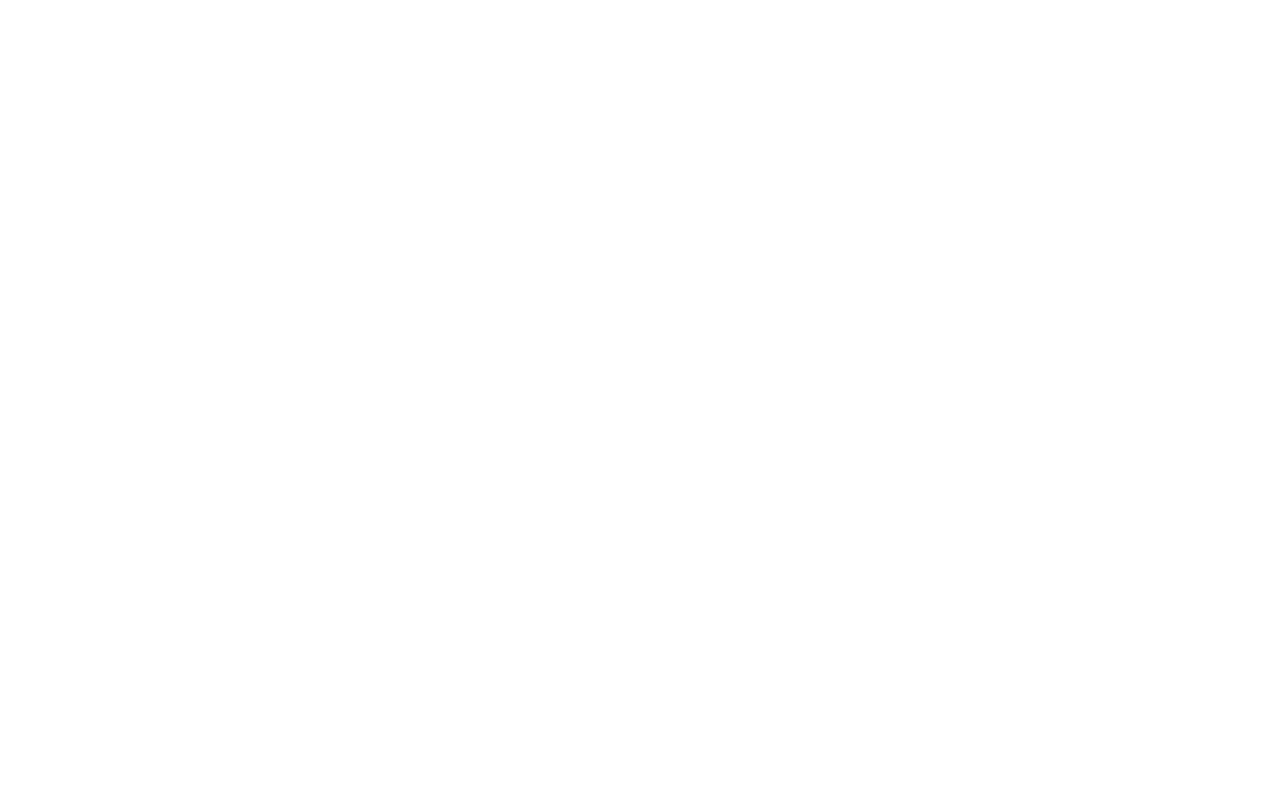
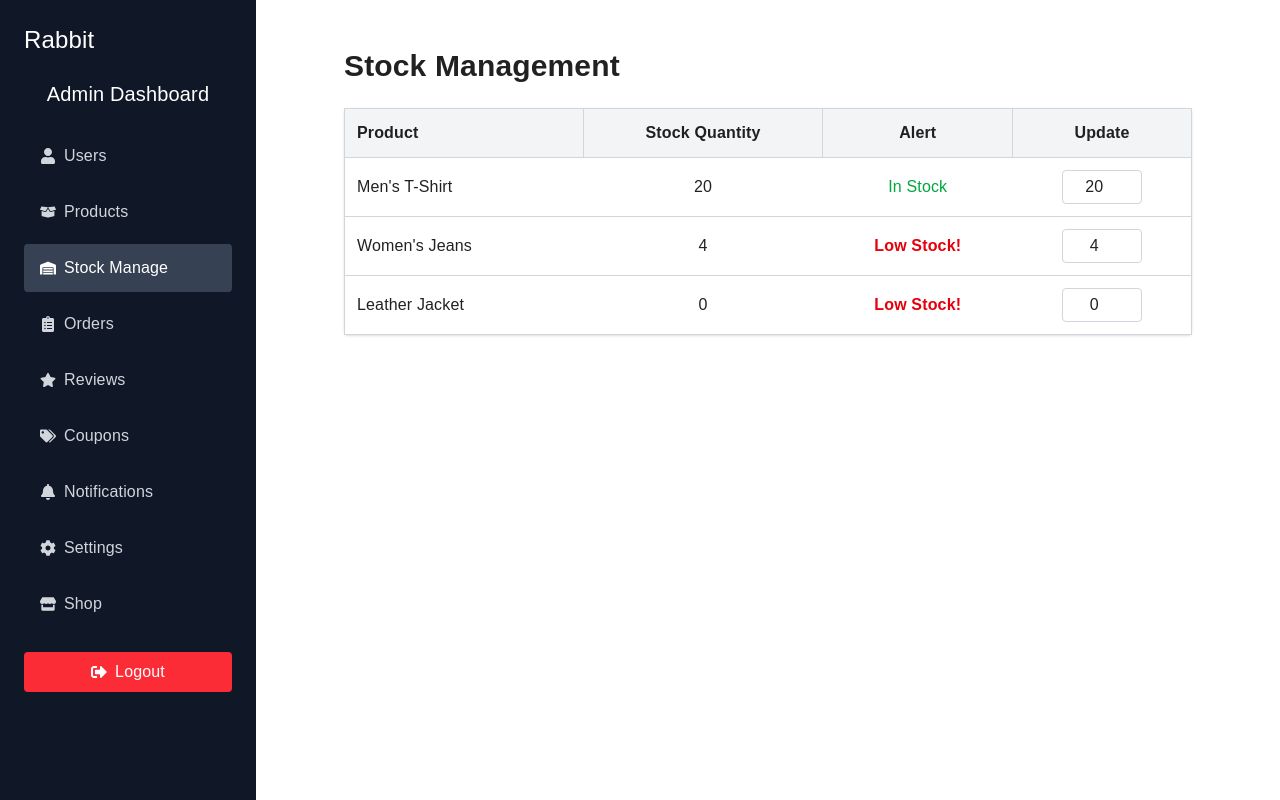
Before and after one commit to thanhphucnguyen1810/fashion-ecommerce-store, a React (Vite) app in the folder frontend/: page /admin/stock in a window 1280 px wide. Before the commit this address had no page. Built offline with nearby package versions, Linux system fonts and the light colour scheme.

Commit message:
feat(Admin): Add Admin Stock Manage UI

```diff
--- a/frontend/src/App.jsx
+++ b/frontend/src/App.jsx
@@ -25,7 +25,7 @@
 import AdminDiscountCodes from './components/Admin/AdminDiscountCodes'
 import AdminReviews from './components/Admin/AdminReviews'
 import SystemSettings from './components/Admin/SystemSettings'
-// import StockManagement from './components/Admin/StockManagement'
+import StockManagement from './components/Admin/StockManagement'
 // import Notifications from './components/Admin/Notifications'
 
 
@@ -65,7 +65,7 @@
             <Route path='coupons' element={<AdminDiscountCodes />} />
             <Route path="reviews" element={<AdminReviews />} />
             <Route path='settings' element={<SystemSettings />} />
-            {/* <Route path='stock' element={<StockManagement />} /> */}
+            <Route path='stock' element={<StockManagement />} />
             {/* <Route path="notifications" element={<Notifications />} /> */}
           </Route>
         </Routes>
--- /dev/null
+++ b/frontend/src/components/Admin/StockManagement.jsx
@@ -0,0 +1,64 @@
+import React, { useState } from 'react'
+
+const initialProducts = [
+  { id: 1, name: 'Men\'s T-Shirt', stockQuantity: 20, stockThreshold: 5 },
+  { id: 2, name: 'Women\'s Jeans', stockQuantity: 4, stockThreshold: 5 },
+  { id: 3, name: 'Leather Jacket', stockQuantity: 0, stockThreshold: 5 }
+]
+
+const StockManagement = () => {
+  const [products, setProducts] = useState(initialProducts)
+
+  const updateStock = (id, newQuantity) => {
+    setProducts(products.map(p =>
+      p.id === id ? { ...p, stockQuantity: newQuantity } : p
+    ))
+    // TODO: Call backend API to update stock quantity
+  }
+
+  return (
+    <div className="max-w-4xl mx-auto p-6">
+      <h2 className="text-3xl font-bold mb-6">Stock Management</h2>
+
+      <table className="w-full border border-gray-300 rounded shadow-sm">
+        <thead className="bg-gray-100">
+          <tr>
+            <th className="p-3 border border-gray-300 text-left">Product</th>
+            <th className="p-3 border border-gray-300 text-center">Stock Quantity</th>
+            <th className="p-3 border border-gray-300 text-center">Alert</th>
+            <th className="p-3 border border-gray-300 text-center">Update</th>
+          </tr>
+        </thead>
+        <tbody>
+          {products.map(({ id, name, stockQuantity, stockThreshold }) => {
+            const isLowStock = stockQuantity <= stockThreshold
+            return (
+              <tr key={id} className="border border-gray-300">
+                <td className="p-3">{name}</td>
+                <td className="p-3 text-center">{stockQuantity}</td>
+                <td className="p-3 text-center">
+                  {isLowStock ? (
+                    <span className="text-red-600 font-semibold">Low Stock!</span>
+                  ) : (
+                    <span className="text-green-600">In Stock</span>
+                  )}
+                </td>
+                <td className="p-3 text-center">
+                  <input
+                    type="number"
+                    min="0"
+                    value={stockQuantity}
+                    onChange={e => updateStock(id, Number(e.target.value))}
+                    className="border border-gray-300 rounded px-2 py-1 w-20 text-center"
+                  />
+                </td>
+              </tr>
+            )
+          })}
+        </tbody>
+      </table>
+    </div>
+  )
+}
+
+export default StockManagement
```
Also changed, not shown: 1 other file (tests, documents, lock files or other folders).
